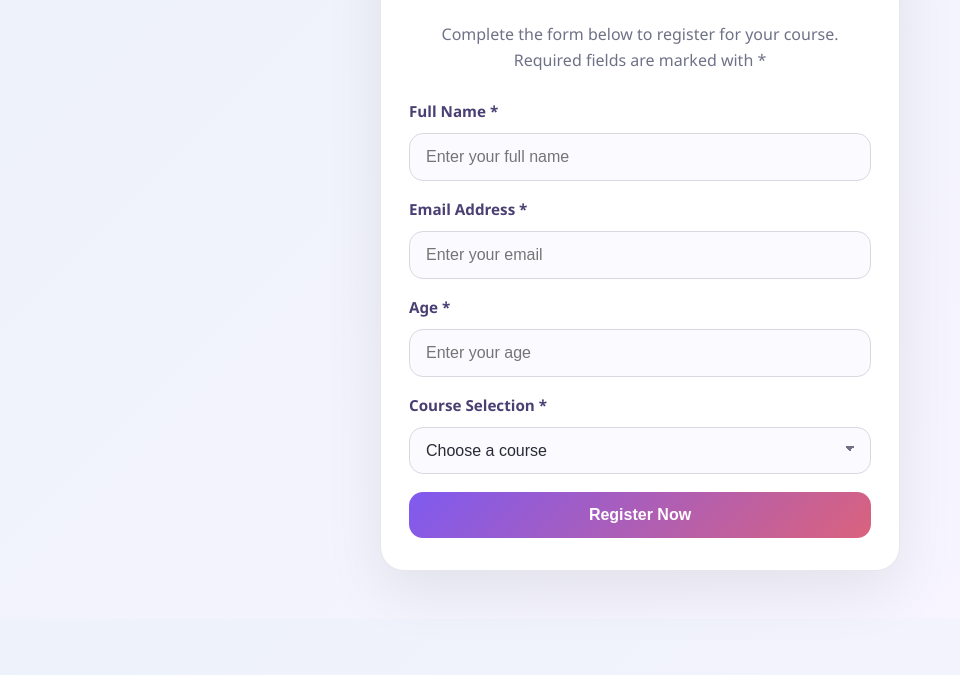
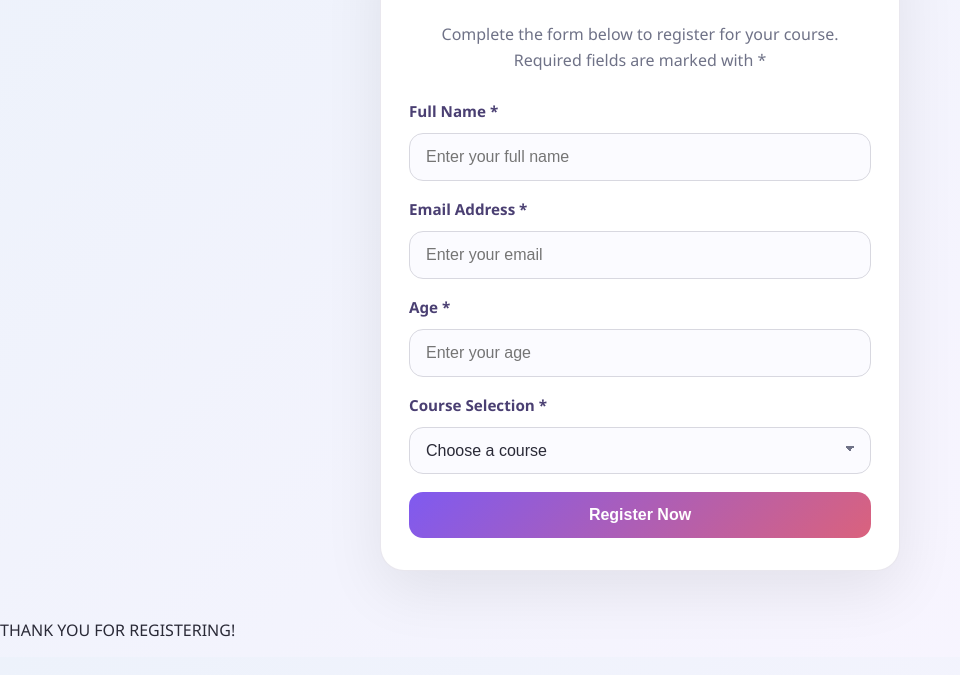
Before and after one commit to jayantharya/Placement, a plain HTML site: page stu_reg_form.html in a window 1280 px wide. Shown: the part 121-796 px from the top of the page, without its empty margins (0-960 px from the left). Drawn offline with Linux system fonts and the light colour scheme.

Commit message:
Arya16 Modified

```diff
--- a/stu_reg_form.html
+++ b/stu_reg_form.html
@@ -228,5 +228,6 @@
             }
         });
     </script>
+    <p>THANK YOU FOR REGISTERING!</p>
 </body>
 </html>
```
